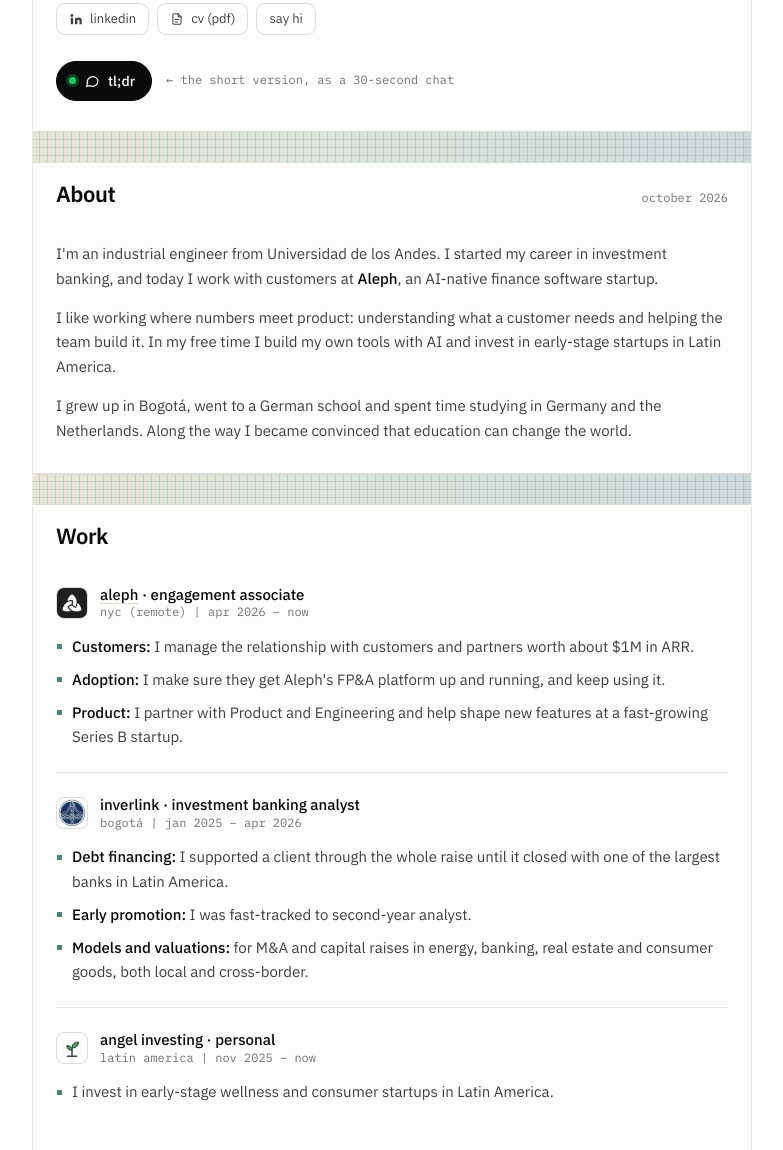
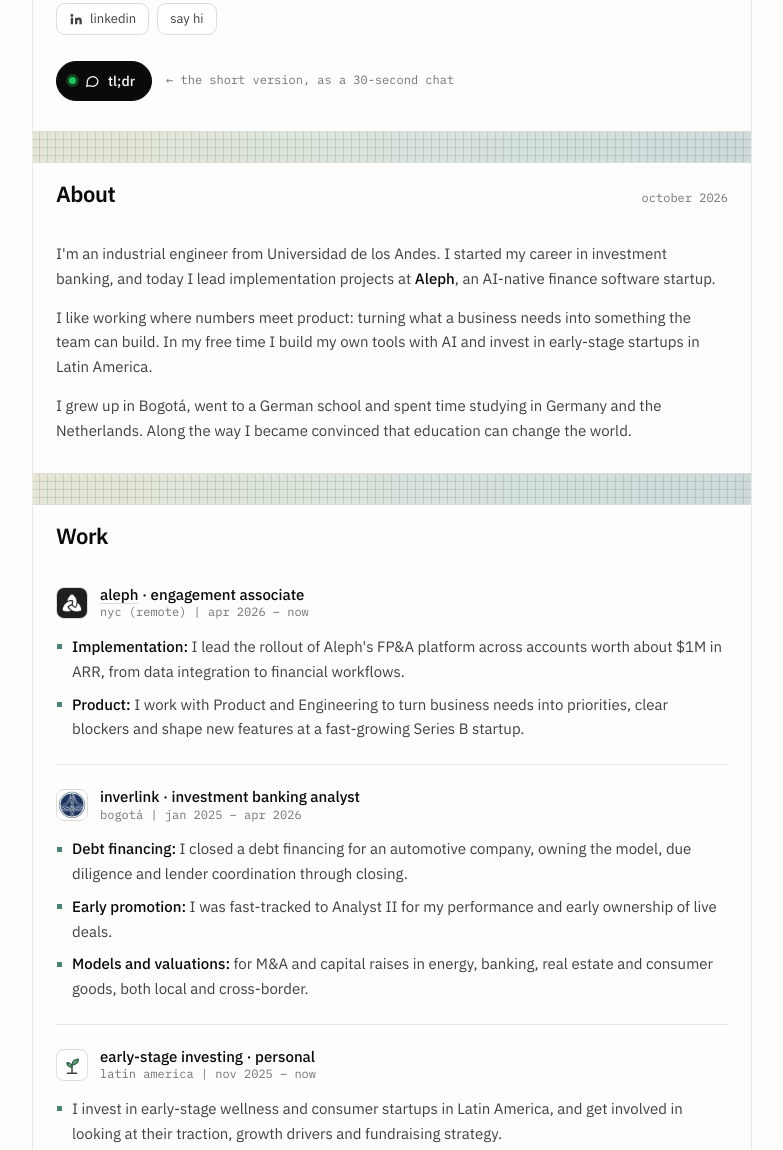
Before and after one commit to juanbparra16/personal-page, a plain HTML site: page index.html in a window 1280 px wide. Shown: the part 508-1658 px from the top of the page, without its empty margins (248-1031 px from the left). Drawn offline with Linux system fonts and the light colour scheme.

Commit message:
Match site copy to the new CV and remove the CV download
Co-Authored-By: Claude Opus 5.5 <noreply@anthropic.com>
Claude-Session: https://claude.ai/code/session_01DeJRgcExSwLXMXUnSAR4VJ

```diff
--- a/index.html
+++ b/index.html
@@ -297,7 +297,6 @@ footer{display:flex;justify-content:space-between;gap:12px;flex-wrap:wrap;paddin
       </div>
       <div class="pills" style="margin-top:20px">
         <a class="pill" href="https://www.linkedin.com/in/juan-bernardo-parra-herrera-0966a42b5/" target="_blank" rel="noopener"><svg viewBox="0 0 24 24" fill="currentColor" aria-hidden="true"><path d="M4.98 3.5a2.5 2.5 0 1 1 0 5 2.5 2.5 0 0 1 0-5ZM3 9.75h4V21H3V9.75Zm6.5 0h3.8v1.6h.06c.53-1 1.83-2.05 3.77-2.05 4.03 0 4.77 2.65 4.77 6.1V21h-4v-4.9c0-1.17-.02-2.68-1.63-2.68-1.64 0-1.9 1.28-1.9 2.6V21h-4V9.75Z"/></svg>linkedin</a>
-        <a class="pill" id="cv" href="cv-juan-parra.pdf" target="_blank" rel="noopener"><svg viewBox="0 0 24 24" fill="none" stroke="currentColor" stroke-width="1.8" stroke-linecap="round" stroke-linejoin="round" aria-hidden="true"><path d="M14 3H7a2 2 0 0 0-2 2v14a2 2 0 0 0 2 2h10a2 2 0 0 0 2-2V8Z"/><path d="M14 3v5h5M9 13h6M9 17h4"/></svg>cv (pdf)</a>
         <a class="pill" href="#contact">say hi</a>
       </div>
 
@@ -316,8 +315,8 @@ footer{display:flex;justify-content:space-between;gap:12px;flex-wrap:wrap;paddin
   <section id="about">
     <div class="sh pad"><h2>About</h2><span class="meta">october 2026</span></div>
     <div class="sb pad prose">
-      <p>I'm an industrial engineer from Universidad de los Andes. I started my career in investment banking, and today I work with customers at <b>Aleph</b>, an AI-native finance software startup.</p>
-      <p>I like working where numbers meet product: understanding what a customer needs and helping the team build it. In my free time I build my own tools with AI and invest in early-stage startups in Latin America.</p>
+      <p>I'm an industrial engineer from Universidad de los Andes. I started my career in investment banking, and today I lead implementation projects at <b>Aleph</b>, an AI-native finance software startup.</p>
+      <p>I like working where numbers meet product: turning what a business needs into something the team can build. In my free time I build my own tools with AI and invest in early-stage startups in Latin America.</p>
       <p>I grew up in Bogotá, went to a German school and spent time studying in Germany and the Netherlands. Along the way I became convinced that education can change the world.</p>
     </div>
   </section>
@@ -330,25 +329,24 @@ footer{display:flex;justify-content:space-between;gap:12px;flex-wrap:wrap;paddin
       <article class="item">
         <div class="ih"><span class="lg"><img src="img/aleph.webp" alt="Aleph logo" width="128" height="128"></span><div><h3><a href="https://www.getaleph.com/" target="_blank" rel="noopener">aleph</a> · engagement associate</h3><p>nyc (remote) | apr 2026 – now</p></div></div>
         <ul>
-          <li><b>Customers:</b> I manage the relationship with customers and partners worth about $1M in ARR.</li>
-          <li><b>Adoption:</b> I make sure they get Aleph's FP&amp;A platform up and running, and keep using it.</li>
-          <li><b>Product:</b> I partner with Product and Engineering and help shape new features at a fast-growing Series B startup.</li>
+          <li><b>Implementation:</b> I lead the rollout of Aleph's FP&amp;A platform across accounts worth about $1M in ARR, from data integration to financial workflows.</li>
+          <li><b>Product:</b> I work with Product and Engineering to turn business needs into priorities, clear blockers and shape new features at a fast-growing Series B startup.</li>
         </ul>
       </article>
 
       <article class="item">
         <div class="ih"><span class="lg inv"><img src="img/inverlink.webp" alt="Inverlink logo" width="444" height="413"></span><div><h3>inverlink · investment banking analyst</h3><p>bogotá | jan 2025 – apr 2026</p></div></div>
         <ul>
-          <li><b>Debt financing:</b> I supported a client through the whole raise until it closed with one of the largest banks in Latin America.</li>
-          <li><b>Early promotion:</b> I was fast-tracked to second-year analyst.</li>
+          <li><b>Debt financing:</b> I closed a debt financing for an automotive company, owning the model, due diligence and lender coordination through closing.</li>
+          <li><b>Early promotion:</b> I was fast-tracked to Analyst II for my performance and early ownership of live deals.</li>
           <li><b>Models and valuations:</b> for M&amp;A and capital raises in energy, banking, real estate and consumer goods, both local and cross-border.</li>
         </ul>
       </article>
 
       <article class="item">
-        <div class="ih"><span class="lg sprout"><svg viewBox="0 0 24 24" fill="none" stroke-linecap="round" stroke-linejoin="round" aria-hidden="true"><path d="M12 21v-9" stroke="var(--ink2)" stroke-width="1.6"/><path d="M12 12c0-4 3-6.5 7-6.5 0 4-3 6.5-7 6.5Z" fill="var(--h-leaf)" stroke="var(--h-green)" stroke-width="1.4"/><path d="M12 14.5c0-3-2.4-5-5.5-5 0 3 2.4 5 5.5 5Z" fill="var(--h-leaf)" stroke="var(--h-green)" stroke-width="1.4"/><path d="M7 21h10" stroke="var(--ink2)" stroke-width="1.6"/></svg></span><div><h3>angel investing · personal</h3><p>latin america | nov 2025 – now</p></div></div>
+        <div class="ih"><span class="lg sprout"><svg viewBox="0 0 24 24" fill="none" stroke-linecap="round" stroke-linejoin="round" aria-hidden="true"><path d="M12 21v-9" stroke="var(--ink2)" stroke-width="1.6"/><path d="M12 12c0-4 3-6.5 7-6.5 0 4-3 6.5-7 6.5Z" fill="var(--h-leaf)" stroke="var(--h-green)" stroke-width="1.4"/><path d="M12 14.5c0-3-2.4-5-5.5-5 0 3 2.4 5 5.5 5Z" fill="var(--h-leaf)" stroke="var(--h-green)" stroke-width="1.4"/><path d="M7 21h10" stroke="var(--ink2)" stroke-width="1.6"/></svg></span><div><h3>early-stage investing · personal</h3><p>latin america | nov 2025 – now</p></div></div>
         <ul>
-          <li>I invest in early-stage wellness and consumer startups in Latin America.</li>
+          <li>I invest in early-stage wellness and consumer startups in Latin America, and get involved in looking at their traction, growth drivers and fundraising strategy.</li>
         </ul>
       </article>
     </div>
@@ -387,7 +385,7 @@ footer{display:flex;justify-content:space-between;gap:12px;flex-wrap:wrap;paddin
     <div class="sb pad">
       <article class="item">
         <div class="ih"><span class="lg">u</span><div><h3>universidad de los andes</h3><p>bogotá | 2020 – 2025</p></div></div>
-        <p>B.S. in Industrial Engineering with a minor in Computational Mathematics. I was a teaching assistant for two courses and a member of the Finance and Investment Club. Top 1% nationwide in the Saber Pro exit exam.</p>
+        <p>B.S. in Industrial Engineering with a minor in Computational Mathematics. Teaching assistant for Decision Support Systems (Excel, SQL and VBA) and Digital Technologies (digitalization, AI and tech ethics). Member of the Center for Optimization and Applied Probability and the Finance and Investment Club. Top 1% nationwide in the Saber Pro exit exam.</p>
         <div class="photo"><img src="img/uniandes.webp" alt="Aerial view of Universidad de los Andes campus under the Monserrate hill" loading="lazy" width="1400" height="945"></div>
         <p class="photo-cap">the campus, right below monserrate</p>
       </article>
@@ -603,9 +601,9 @@ footer{display:flex;justify-content:space-between;gap:12px;flex-wrap:wrap;paddin
   var lines=[
     ["v","tl;dr?"],
     ["j","hey, i'm juan. industrial engineer from bogotá."],
-    ["j","i started in investment banking at inverlink. closed a debt financing with one of the biggest banks in latin america and got promoted early."],
+    ["j","i started in investment banking at inverlink. closed a debt financing for an automotive company and got promoted early."],
     ["v","and now?"],
-    ["j","now i'm at aleph, a yc-backed ai finance startup. i look after customers worth about $1M in ARR."],
+    ["j","now i'm at aleph, a yc-backed ai finance startup. i lead implementation projects worth about $1M in ARR and work closely with product and engineering."],
     ["j","on the side i build my own tools with ai and invest in early-stage startups."],
     ["v","and outside work?"],
     ["j","guitar, biking around the city, family, and millonarios, my football club. always millonarios."],
@@ -679,16 +677,6 @@ footer{display:flex;justify-content:space-between;gap:12px;flex-wrap:wrap;paddin
   copier(document.getElementById("copy"),"juanbparrah@gmail.com");
   copier(document.getElementById("copy2"),"copy email");
 
-  /* cv: save through the viewer when it can, otherwise the link opens the pdf */
-  var cv=document.getElementById("cv"), dl=null;
-  if(window.claude && claude.use) claude.use("downloads").then(function(d){ dl=d; }).catch(function(){});
-  cv.addEventListener("click",function(e){
-    if(!dl) return;
-    e.preventDefault();
-    fetch("cv-juan-parra.pdf").then(function(r){ return r.blob(); })
-      .then(function(blob){ return dl.save({filename:"Juan Parra CV.pdf",data:blob}); })
-      .catch(function(err){ if(!err || err.code!=="declined") window.open(cv.href,"_blank"); });
-  });
 })();
 </script>
 
```
Also changed, not shown: 1 other file.
